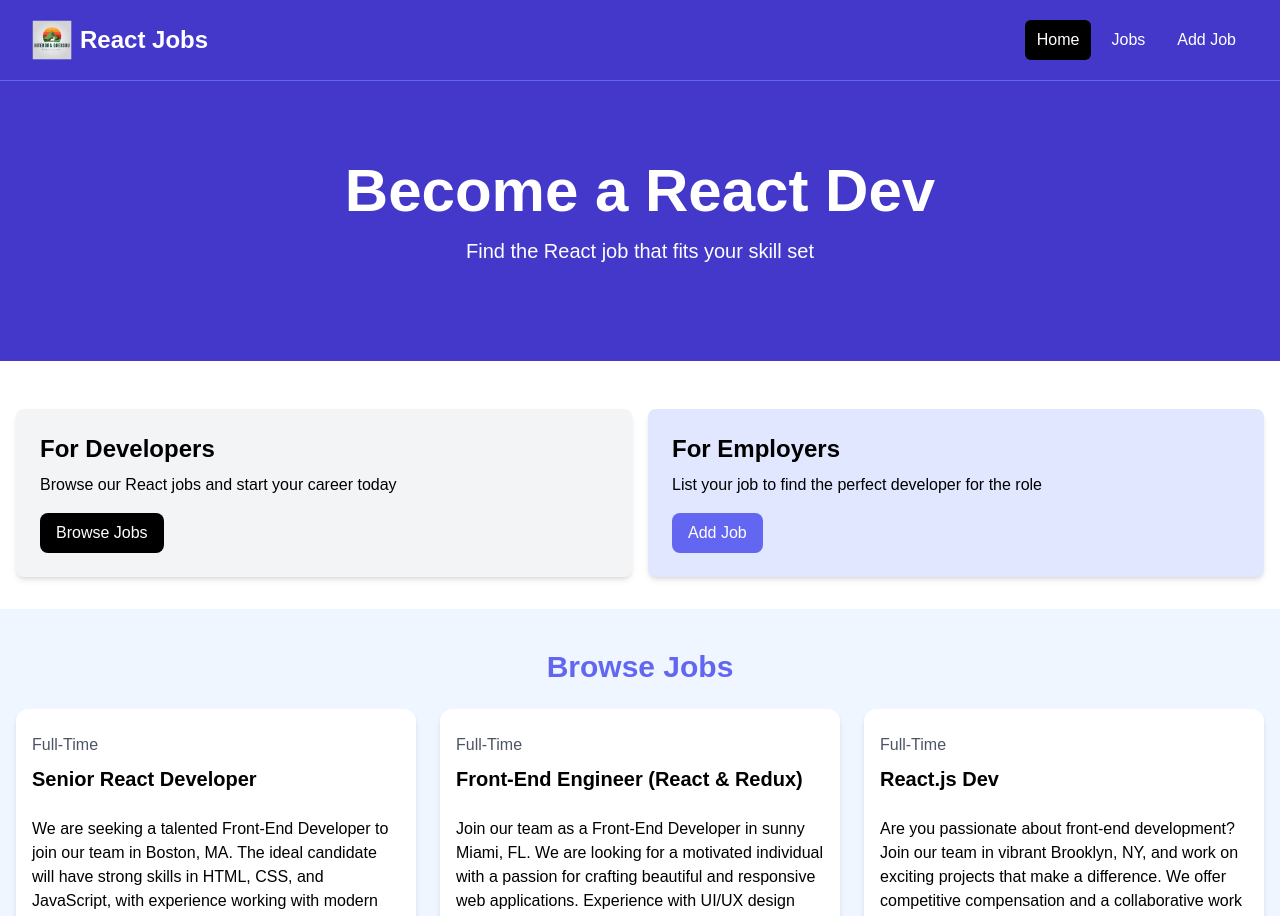
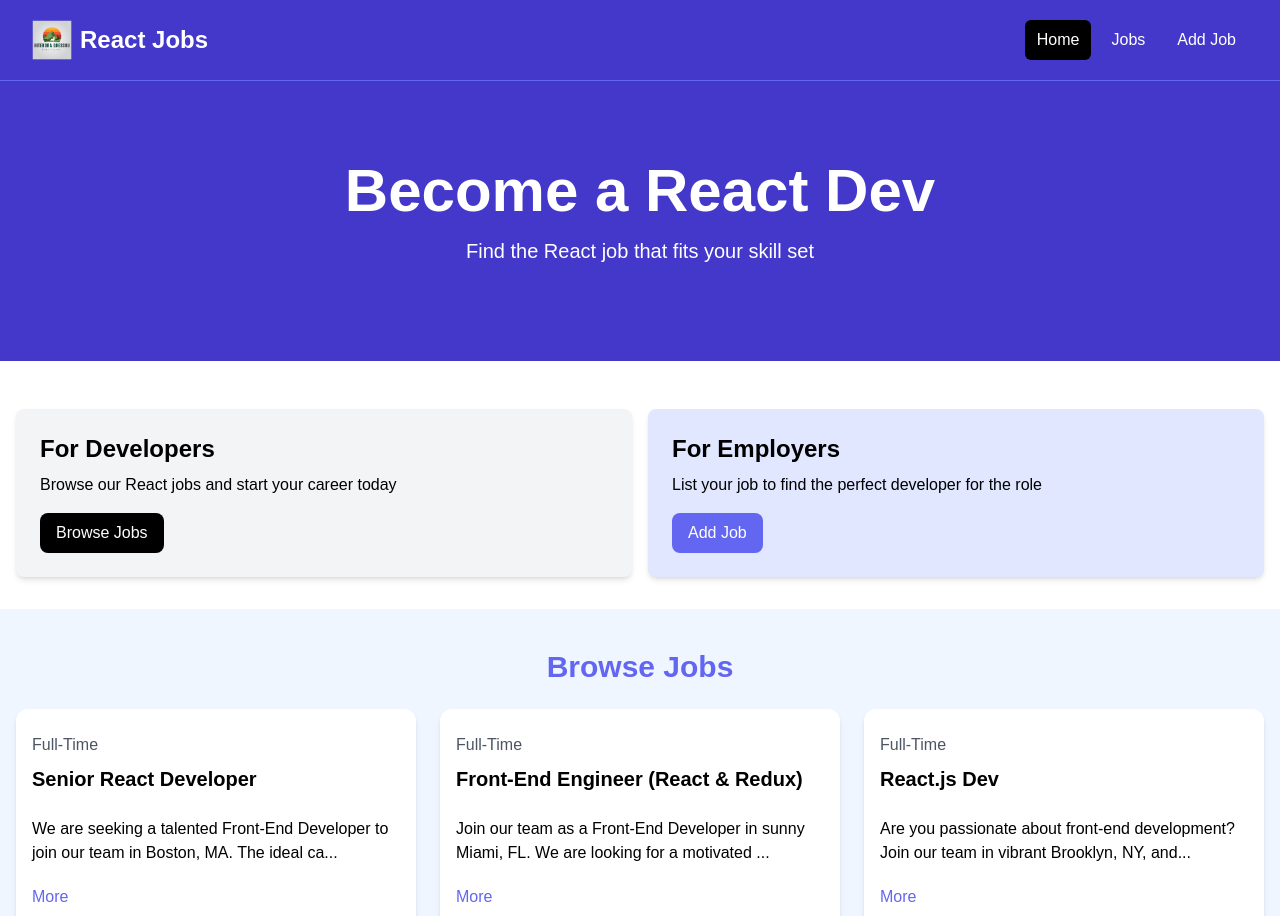
Before and after one commit to Hitendra27/reactjobsite, a React (Vite) app: page / in a window 1280 px wide. Shown: the top 916 px of the page. Built offline with nearby package versions, Linux system fonts and the light colour scheme.

Commit message:
feat: Implemented useState() in JobListing.jsx

```diff
--- a/src/components/JobListing.jsx
+++ b/src/components/JobListing.jsx
@@ -1,5 +1,15 @@
 /* eslint-disable react/prop-types */
+import { useState } from "react";
+
 const JobListing = ({ job }) => {
+  const [showFullDescription, setShowFullDescription] = useState(false);
+
+  let description = job.description;
+
+  if (!showFullDescription) {
+    description = description.substring(0, 90) + "...";
+  }
+
   return (
     <div className="bg-white rounded-xl shadow-md relative">
       <div className="p-4">
@@ -8,7 +18,11 @@
           <h3 className="text-xl font-bold">{job.title}</h3>
         </div>
 
-        <div className="mb-5">{job.description}</div>
+        <div className="mb-5">{description}</div>
+
+        <button className="text-indigo-500 mb-5 hover:text-indigo-600">
+          {showFullDescription ? "Less" : "More"}
+        </button>
 
         <h3 className="text-indigo-500 mb-2">{job.salary}</h3>
 
```
